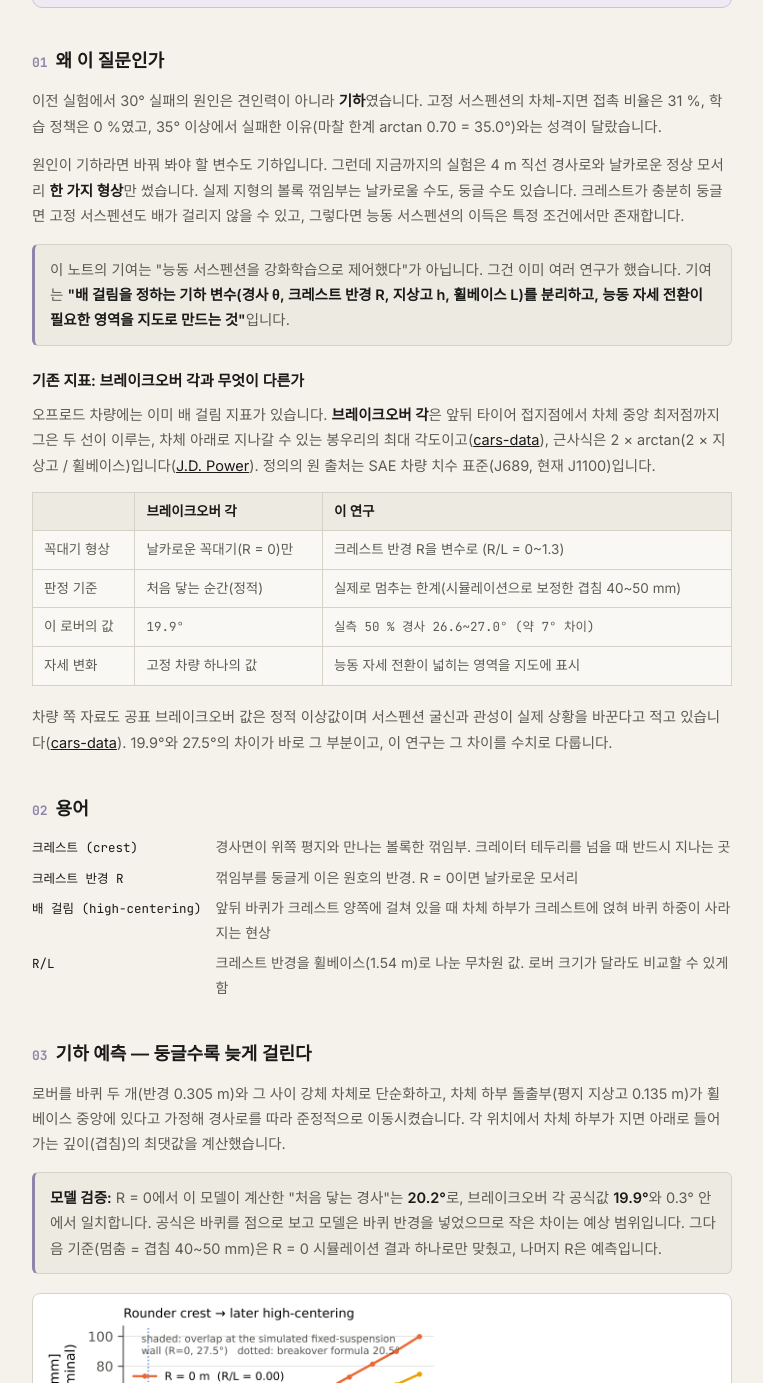
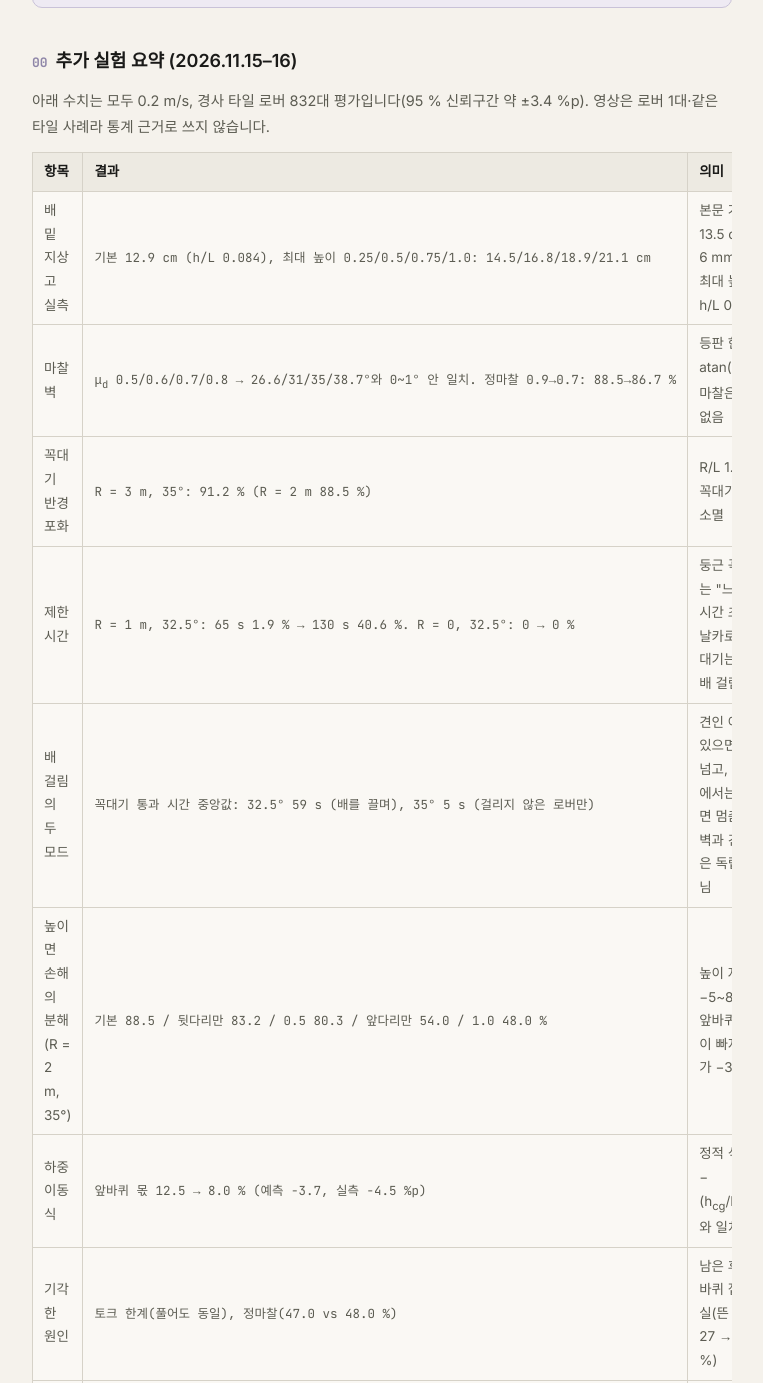
Before and after one commit to tion-source/tion-source.github.io, a plain HTML site: page crest-geometry.html in a window 1280 px wide. Shown: the part 997-2380 px from the top of the page, without its empty margins (258-1021 px from the left). Drawn offline with Linux system fonts and the light colour scheme.

Commit message:
crest notes: rejected hypotheses (torque, static friction), front-contact clue, summary table of 11/15-16 experiments in technical note
Co-Authored-By: Claude Opus 5.5 <noreply@anthropic.com>
Claude-Session: https://claude.ai/code/session_01QmcofTmHzCaGBM6kLiAEu1

```diff
--- a/crest-geometry.html
+++ b/crest-geometry.html
@@ -82,6 +82,23 @@
       <li><strong>정정(11.15):</strong> 이 노트의 로버 치수를 이전 노트의 실측값과 맞췄습니다(휠베이스 1.49 → 1.54 m, 바퀴 반경 0.215 → 0.305 m). 03의 기하 예측을 다시 계산했고 벽 예측은 0.5~0.7° 내려갔습니다. 시뮬레이션 결과(04)는 치수와 무관하게 그대로입니다.</li>
     </ul>
   </div>
+
+  <h2><span class="no">00</span>추가 실험 요약 (2026.11.15–16)</h2>
+  <p>아래 수치는 모두 0.2 m/s, 경사 타일 로버 832대 평가입니다(95 % 신뢰구간 약 ±3.4 %p). 영상은 로버 1대·같은 타일 사례라 통계 근거로 쓰지 않습니다.</p>
+  <div class="table-wrap"><table>
+    <tr><th>항목</th><th>결과</th><th>의미</th></tr>
+    <tr><td>배 밑 지상고 실측</td><td class="n">기본 12.9 cm (h/L 0.084), 최대 높이 0.25/0.5/0.75/1.0: 14.5/16.8/18.9/21.1 cm</td><td>본문 가정값 13.5 cm보다 6 mm 낮음. 최대 높이 h/L 0.137</td></tr>
+    <tr><td>마찰 벽</td><td class="n">μ<sub>d</sub> 0.5/0.6/0.7/0.8 → 26.6/31/35/38.7°와 0~1° 안 일치. 정마찰 0.9→0.7: 88.5→86.7 %</td><td>등판 한계 = atan(μ<sub>d</sub>). 정마찰은 영향 없음</td></tr>
+    <tr><td>꼭대기 반경 포화</td><td class="n">R = 3 m, 35°: 91.2 % (R = 2 m 88.5 %)</td><td>R/L 1.3에서 꼭대기 효과 소멸</td></tr>
+    <tr><td>제한 시간</td><td class="n">R = 1 m, 32.5°: 65 s 1.9 % → 130 s 40.6 %. R = 0, 32.5°: 0 → 0 %</td><td>둥근 꼭대기는 "느려서 시간 초과", 날카로운 꼭대기는 진짜 배 걸림</td></tr>
+    <tr><td>배 걸림의 두 모드</td><td class="n">꼭대기 통과 시간 중앙값: 32.5° 59 s (배를 끌며), 35° 5 s (걸리지 않은 로버만)</td><td>견인 여유가 있으면 끌고 넘고, 마찰 벽에서는 닿으면 멈춤. 기하 벽과 견인 벽은 독립이 아님</td></tr>
+    <tr><td>높이면 손해의 분해 (R = 2 m, 35°)</td><td class="n">기본 88.5 / 뒷다리만 83.2 / 0.5 80.3 / 앞다리만 54.0 / 1.0 48.0 %</td><td>높이 자체 −5~8 %p, 앞바퀴 하중이 빠지면 추가 −30 %p</td></tr>
+    <tr><td>하중 이동식</td><td class="n">앞바퀴 몫 12.5 → 8.0 % (예측 −3.7, 실측 −4.5 %p)</td><td>정적 식 b/L − (h<sub>cg</sub>/L)·tanθ와 일치</td></tr>
+    <tr><td>기각한 원인</td><td class="n">토크 한계(풀어도 동일), 정마찰(47.0 vs 48.0 %)</td><td>남은 후보: 앞바퀴 접지 손실(뜬 시간 27 → 40 %)</td></tr>
+    <tr><td>다리만 재학습</td><td class="n">35°, R = 1/2 m: 약 76/82 % (전체 정책 98~100 %)</td><td>바퀴 속도 조절이 약 20 %p 기여, 시드 무관</td></tr>
+    <tr><td>넘어짐</td><td class="n">R = 1 m, 35°: 2.8 %, 최대 롤 중앙값 47°, 꼭대기에서</td><td>배가 걸린 채 옆으로 구름. 주요 실패 원인 아님</td></tr>
+  </table></div>
+  <p>진행 중: 50 % 경계 칸 130 s 재측정, R = 1 m 260 s, 견인 여유 검증(μ<sub>d</sub> 0.8/0.65), 앞·뒤 높이 격자, 학습 정책·다리만 정책 130 s.</p>
 
   <h2><span class="no">01</span>왜 이 질문인가</h2>
   <p>이전 실험에서 30° 실패의 원인은 견인력이 아니라 <strong>기하</strong>였습니다. 고정 서스펜션의 차체-지면 접촉 비율은 31 %, 학습 정책은 0 %였고, 35° 이상에서 실패한 이유(마찰 한계 arctan 0.70 = 35.0°)와는 성격이 달랐습니다.</p>
```
Also changed, not shown: crest-briefing.html (+2 -1 lines).
